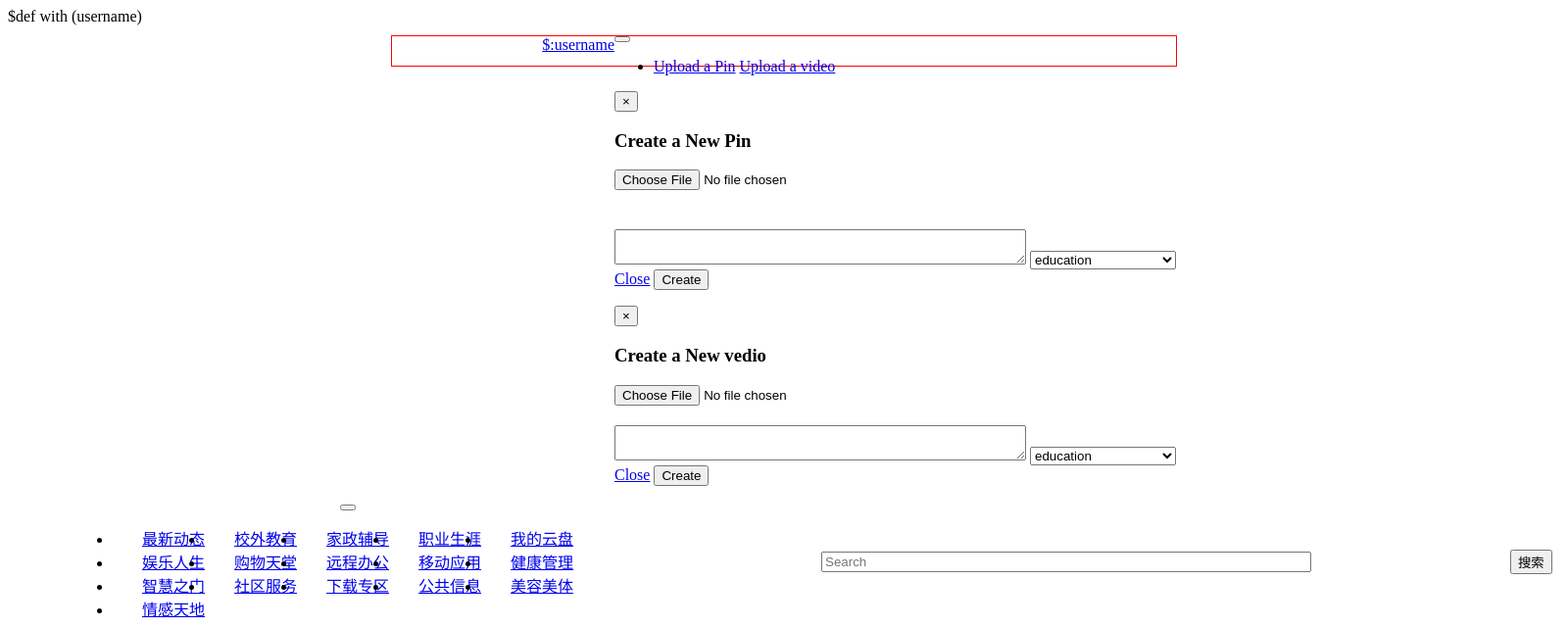
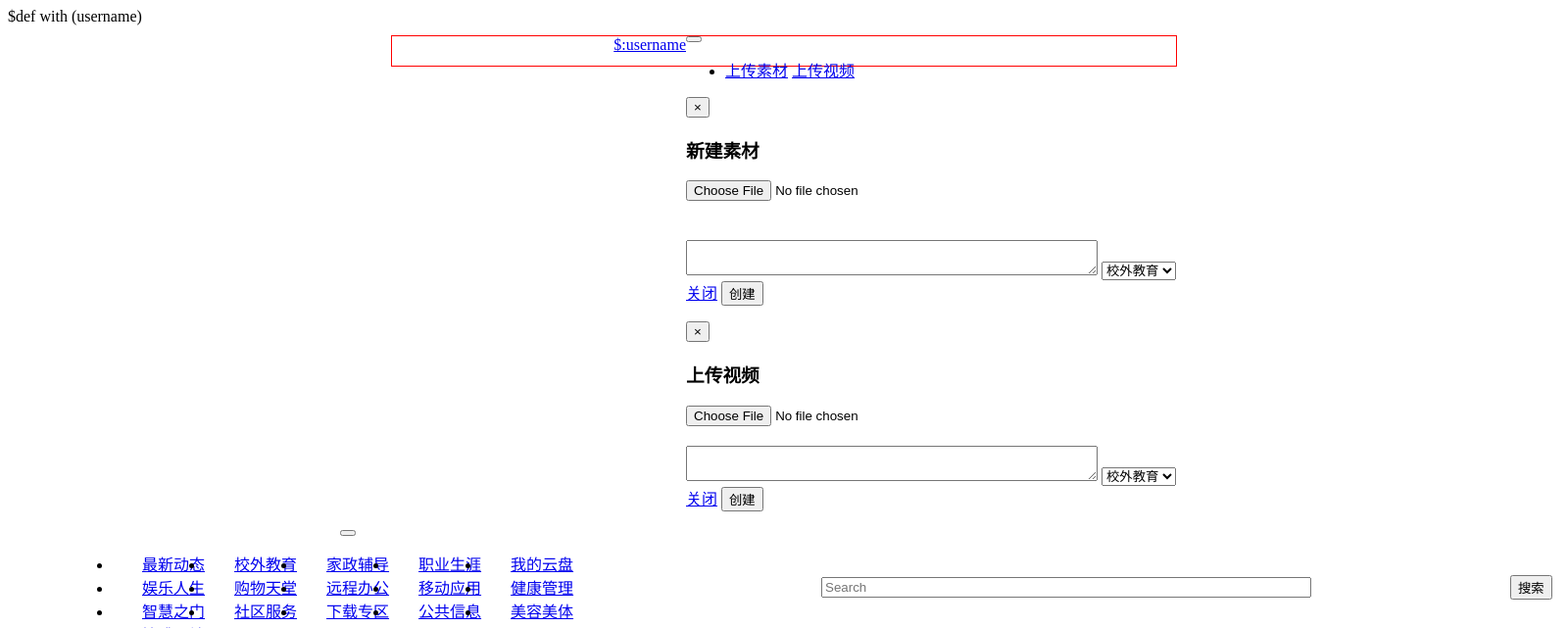
Before and after one commit to bcc0421/BigData_Web, a Python web app: template templates/mainpage.html in a window 1600 px wide. Shown: the top 641 px of the page at 98% size. Run offline with Jinja, Linux system fonts and the light colour scheme; the template is opened without the code that fills it, so the values that code supplies are empty; some libraries are stand-ins or nearby versions.

Commit message:
[BD] Refactor code.

```diff
--- a/follow_or_not.py
+++ b/follow_or_not.py
@@ -29,6 +29,8 @@
 class UnFollow:
     def GET(self):
         i = web.input()
+        print "*************************************8"
+        print i.user_id
         headers = {
             'X-Token': web.cookies().get('token')
         }
--- a/templates/mainpage.html
+++ b/templates/mainpage.html
@@ -24,14 +24,14 @@
 							<li>
 								<!-- Button to trigger modal -->
 
-								<a href="#add_new" data-toggle="modal" data-target="#add_new">Upload a Pin</a>
-                                <a href="#add_new_vedio" data-toggle="modal" data-target="#add_new_vedio">Upload a video</a>
+								<a href="#add_new" data-toggle="modal" data-target="#add_new">上传素材</a>
+                                <a href="#add_new_vedio" data-toggle="modal" data-target="#add_new_vedio">上传视频</a>
 							</li>
 						</ul>
                  <div id="add_new" class="modal hide fade">
                     <div class="modal-header">
                         <button type="button" class="close" data-dismiss="modal" aria-hidden="true">&times;</button>
-                        <h3>Create a New Pin</h3>
+                        <h3>新建素材</h3>
                     </div>
                     <form id="upload_pin" action="" enctype="multipart/form-data" method="POST">
                         <div class="modal-body">
@@ -43,30 +43,30 @@
 
                              </div>
                                 <!-- 进度条 -->
-                                <div id="progress" class="progress progress-striped active">
+                                <div id="progress_pic" class="progress progress-striped active">
                                     <div class="bar"></div>
                                 </div>
                             <textarea rows="0" style="width: 420px" id="introduction_pic" name="introduction"></textarea>
                             <select name="board_id" id="pin_board_id" >
-                                   <option>education</option>
-                                    <option >remotworking</option>
-					                <option >intelligence</option>
-						            <option >beauty</option>
-						            <option >emotion</option>
-                                    <option>health_management</option>
-                                    <option >entertainment</option>
-					                <option >Domestic_counseling</option>
-						            <option >shopping</option>
-						            <option >career</option>
-                                    <option >community_services</option>
-						            <option >public_information</option>
+                                   <option>校外教育</option>
+                                    <option >远程办公</option>
+					                <option >智慧之门</option>
+						            <option >美容美体</option>
+						            <option >情感天地</option>
+                                    <option>健康管理</option>
+                                    <option >娱乐人生</option>
+					                <option >家政辅导</option>
+						            <option >购物天堂</option>
+						            <option >职业生涯</option>
+                                    <option >社区服务</option>
+						            <option >公共信息</option>
 
 
                             </select>
                         </div>
                         <div class="modal-footer">
-                            <a href="#" class="btn" data-dismiss="modal" aria-hidden="true">Close</a>
-                            <button  id="submitdata" type="button" class="btn btn-primary">Create</button>
+                            <a href="#" class="btn" data-dismiss="modal" aria-hidden="true">关闭</a>
+                            <button  id="submitdata" type="button" class="btn btn-primary">创建</button>
                         </div>
                     </form>
                 </div>
@@ -74,7 +74,7 @@
                 <div id="add_new_vedio" class="modal hide fade">
                     <div class="modal-header">
                         <button type="button" class="close" data-dismiss="modal" aria-hidden="true">&times;</button>
-                        <h3>Create a New vedio</h3>
+                        <h3>上传视频</h3>
                     </div>
                     <form id="upload_video" action="/video/upload" enctype="multipart/form-data" method="POST">
                         <div class="modal-body">
@@ -85,23 +85,23 @@
 
                             <textarea rows="0" style="width: 420px" name="introduction"></textarea>
                             <select name="board_id" >
-                                    <option>education</option>
-                                    <option >remotworking</option>
-					                <option >intelligence</option>
-						            <option >beauty</option>
-						            <option >emotion</option>
-                                    <option>health_management</option>
-                                    <option >entertainment</option>
-					                <option >Domestic_counseling</option>
-						            <option >shopping</option>
-						            <option >career</option>
-                                    <option >community_services</option>
-						            <option >public_information</option>
+                                    <<option>校外教育</option>
+                                    <option >远程办公</option>
+					                <option >智慧之门</option>
+						            <option >美容美体</option>
+						            <option >情感天地</option>
+                                    <option>健康管理</option>
+                                    <option >娱乐人生</option>
+					                <option >家政辅导</option>
+						            <option >购物天堂</option>
+						            <option >职业生涯</option>
+                                    <option >社区服务</option>
+						            <option >公共信息</option>
                             </select>
                         </div>
                         <div class="modal-footer">
-                            <a href="#" class="btn" data-dismiss="modal" aria-hidden="true">Close</a>
-                            <button  id="submitdata" type="submit" class="btn btn-primary">Create</button>
+                            <a href="#" class="btn" data-dismiss="modal" aria-hidden="true">关闭</a>
+                            <button  id="submitdata" type="submit" class="btn btn-primary">创建</button>
                         </div>
                     </form>
                 </div>
@@ -275,7 +275,7 @@
         },
         progressall: function (e, data) {//设置上传进度事件的回调函数
             var progress = parseInt(data.loaded / data.total * 100, 10);
-            \$('#progress .bar').css(
+            \$('#progress_pic .bar').css(
                 'width',
                 progress + '%'
             );
--- a/templates/pinvedio.html
+++ b/templates/pinvedio.html
@@ -104,7 +104,7 @@
         {pin_id:"$pin['key']"},
         function(data,textStatus){
 
-        alert(textStatus);
+        //alert(textStatus);
         \$("#$pin['key']_vediodelete").hide();
 
         }
```
Also changed, not shown: controlskip.py (+6 -4 lines), templates/pin.html (+4 -3 lines), templates/showboard.html (+112 -17 lines), templates/usermessage.html (+21 -19 lines), upload.py (+9 -9 lines), 1 other file.
